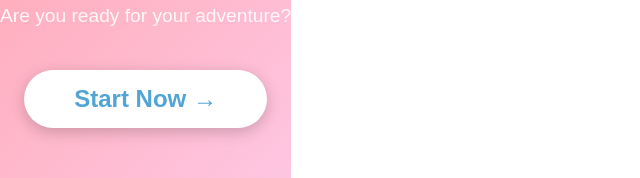
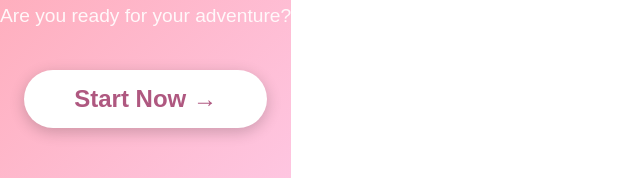
Before and after one commit to jackkyle0/birthday-hunt, a React (Vite) app in the folder birthday-web-hunt/: page / in a window 1280 px wide. Shown: the part 430-608 px from the top of the page, without its empty margins (0-640 px from the left). Built offline with nearby package versions, Linux system fonts and the light colour scheme.

Commit message:
back to pink

```diff
--- a/birthday-web-hunt/src/App.jsx
+++ b/birthday-web-hunt/src/App.jsx
@@ -171,7 +171,7 @@ function App() {
             padding: '15px 50px',
             fontSize: '1.5rem',
             backgroundColor: 'white',
-            color: '#50a5d6',
+            color: '#af5880',
             border: 'none',
             borderRadius: '50px',
             fontWeight: 'bold',
```
